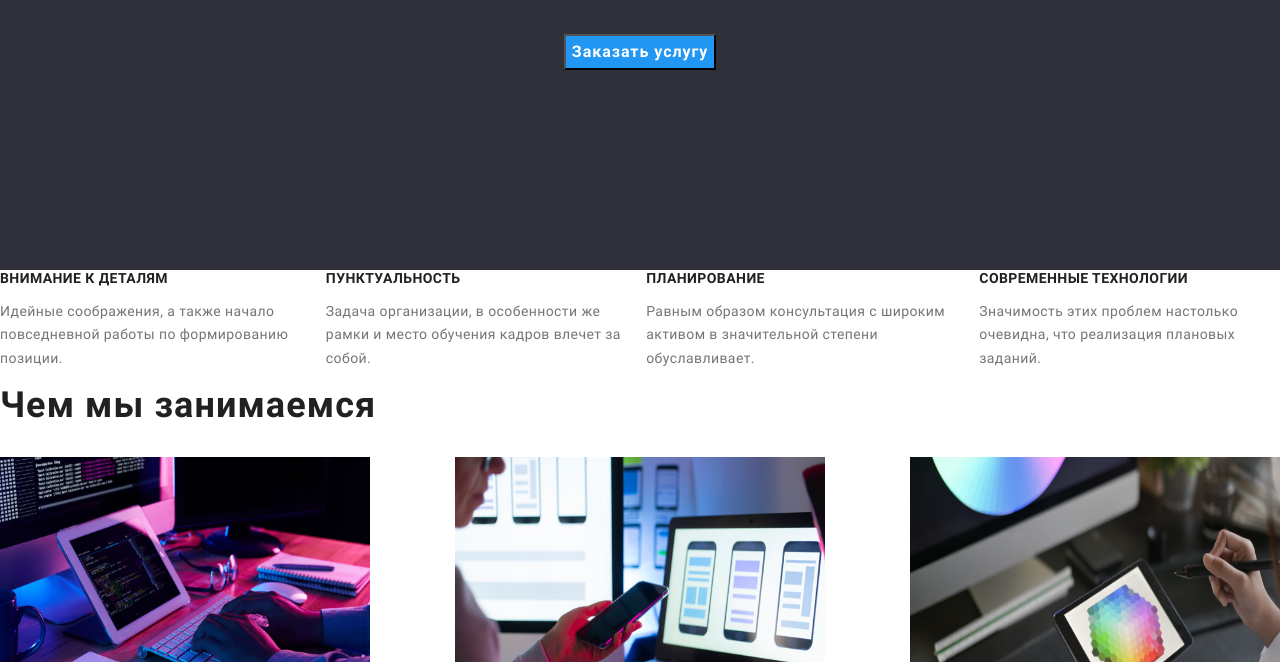
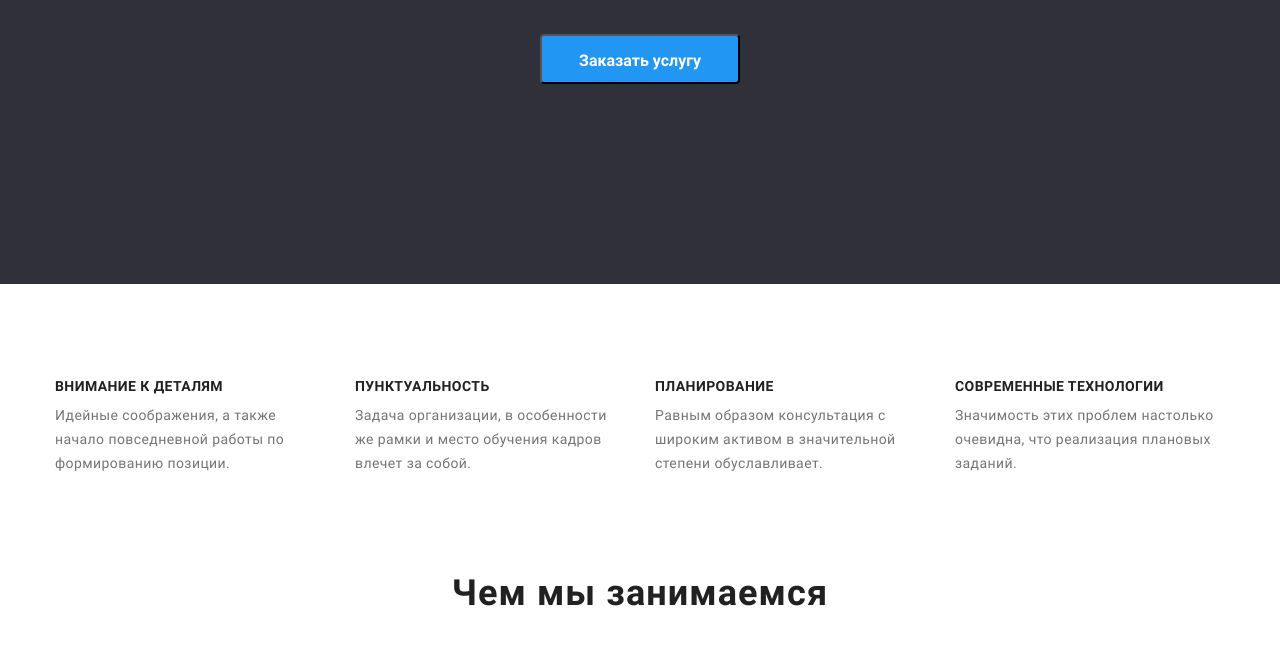
Before and after one commit to SerhiiSobchuk/goit-markup-hw-03, a plain HTML site: page index.html in a window 1280 px wide. Shown: the part 466-1128 px from the top of the page. Drawn offline with nearby package versions, Linux system fonts and the light colour scheme.

Commit message:
28.10.2020 commit 2

```diff
--- a/css/styles.css
+++ b/css/styles.css
@@ -212,18 +212,54 @@ body {
 }
 
 .page1-button {
-    font-family: Roboto;
+    display: inline-block;
+    min-width: 200px;
+    height: 50px;
+    padding: 10px 32px;
+    color: var(--white);
+    background-color: #2196f3;
+    text-decoration: none;
+    border-radius: 4px;
     font-weight: 700;
     font-size: 16px;
     line-height: 1.87;
-    display: flex;
-    letter-spacing: 0.06em;
-    color: #FFFFFF;
-    background-color: #2196F3;
-    text-align: center;
 }
 
+/* перечень решений */
+.p1h2-hidden {
+    position: absolute !important;
+    clip: rect(1px 1px 1px 1px);
+    clip: rect(1px, 1px, 1px, 1px);
+    padding: 0 !important;
+    border: 0 !important;
+    height: 1px !important;
+    width: 1px !important;
+    overflow: hidden;
+}
 
+.ul-sol {
+    display: flex;
+    justify-content: space-between;
+    padding-top: 94px;
+    padding-bottom: 94px;
+}
+
+.li-sol .p-sol:not(:last-child) {
+    padding-right: 30px;
+}
+
+.li-sol {
+    display: flex;
+    width: 270px;
+    height: 16px;
+    margin-bottom: 10px;
+}
+
+.p-sol {
+    display: flex;
+    width: 270px;
+    height: 75px;
+}
 /* все h3 с двух страниц + члены команды, робото 500 болд */
 .h3-all {
     font-family: Roboto;
@@ -235,17 +271,30 @@ body {
     color: #212121;
 }
 
-/* h2 1 страница */
+/* чем мы занимаемся */
+
 .page1-h2 {
     font-family: Roboto;
-    font-weight: bold;
+    font-weight: 700;
     font-size: 36px;
+    text-align: center;
     line-height: 1.166;
     letter-spacing: 0.03em;
     color: #212121;
 }
 
-/* 1 страница, должность в команде */
+.wwd-dec {
+    margin-bottom: 50px;
+}
+
+.ul-wwd {
+    margin-bottom: 94px;
+}
+.ul-wwd .li-wwd:not(:last-child) {
+    padding-right: 30px;
+}
+
+/* наша команда */
 .position {
     font-family: Roboto;
     font-size: 16px;
@@ -261,6 +310,7 @@ body {
     line-height: 1.71;
     letter-spacing: 0.03em;
     color: #757575;
+    margin: 0;
 }
 
 /* footer страниц */
--- a/index.html
+++ b/index.html
@@ -40,45 +40,46 @@
             </section>
 
         <!-- перечень решений-->
-        <section>
-            <ul class="ul-all">
+        <section class="container">
+            <h2 class="p1h2-hidden">Solutions</h2>
+            <ul class="ul-all ul-sol">
                 <li>
-                    <h3 class="h3-all">Внимание к деталям</h3>
-                    <p class="page1-h3-p">Идейные соображения, а также начало повседневной работы по формированию позиции.</p>
+                    <h3 class="h3-all li-sol">Внимание к деталям</h3>
+                    <p class="page1-h3-p p-sol">Идейные соображения, а также начало повседневной работы по формированию позиции.</p>
                 </li>
 
                 <li>
-                    <h3 class="h3-all">Пунктуальность</h3>
-                    <p class="page1-h3-p">Задача организации, в особенности же рамки и место обучения кадров влечет за собой.</p>
+                    <h3 class="h3-all li-sol">Пунктуальность</h3>
+                    <p class="page1-h3-p p-sol">Задача организации, в особенности же рамки и место обучения кадров влечет за собой.</p>
                 </li>
 
                 <li>
-                    <h3 class="h3-all">Планирование</h3>
-                    <p class="page1-h3-p">Равным образом консультация с широким активом в значительной степени обуславливает.</p>
+                    <h3 class="h3-all li-sol">Планирование</h3>
+                    <p class="page1-h3-p p-sol">Равным образом консультация с широким активом в значительной степени обуславливает.</p>
                 </li>
 
                 <li>
-                    <h3 class="h3-all">Современные технологии</h3>
-                    <p class="page1-h3-p">Значимость этих проблем настолько очевидна, что реализация плановых заданий.</p>
+                    <h3 class="h3-all li-sol">Современные технологии</h3>
+                    <p class="page1-h3-p p-sol">Значимость этих проблем настолько очевидна, что реализация плановых заданий.</p>
                 </li>
             </ul>
         </section>
 
 
         <!-- чем мы занимаемся-->
-        <section>
-            <h2 class="page1-h2">Чем мы занимаемся</h2>
-                <ul class="ul-all">
-                    <li><img src="images/wwd1.jpg"  width="370" height="294" alt="планирование"/></li>
-                    <li><img src="images/wwd2.jpg"  width="370" height="294" alt="современные технологии"/></li>
-                    <li><img src="images/wwd3.jpg"  width="370" height="294" alt="внимание к деталям"/></li>
+        <section class="container">
+            <h2 class="page1-h2 wwd-dec">Чем мы занимаемся</h2>
+                <ul class="ul-all ul-wwd">
+                    <li class="li-wwd"><img src="images/wwd1.jpg" alt="pc" width="370" height="294" alt="планирование"/></li>
+                    <li class="li-wwd"><img src="images/wwd2.jpg" alt="laptop" width="370" height="294" alt="современные технологии"/></li>
+                    <li class="li-wwd"><img src="images/wwd3.jpg" alt="tablet" width="370" height="294" alt="внимание к деталям"/></li>
                 </ul>
         </section>
 
 
         <!-- наша команда-->
         <div>
-            <section>
+            <section class="container">
                 <h2 class="page1-h2">Наша команда</h2>
                 <ul class="ul-all">
                     <li>
```
